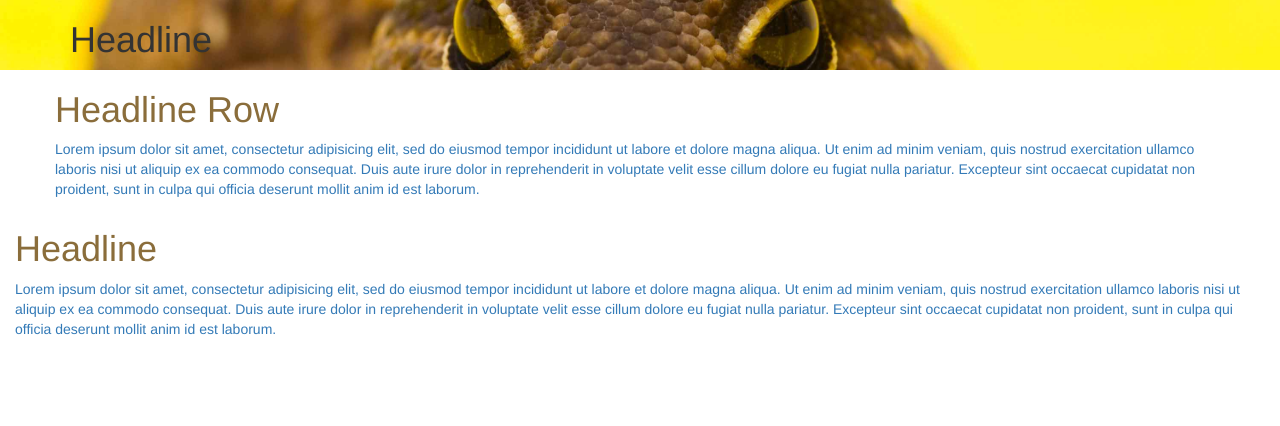
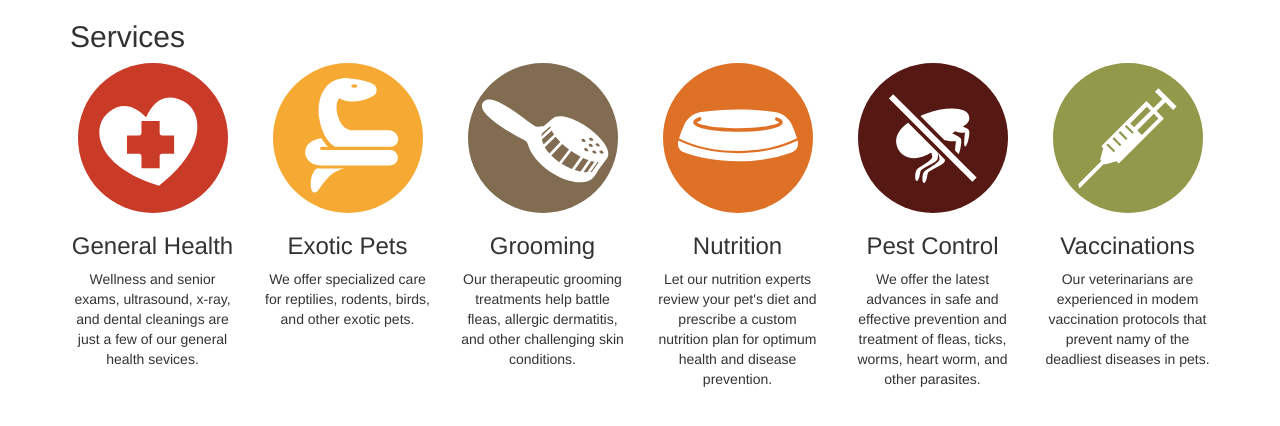
Before and after one commit to GENNEVS/responsive-prj, a plain HTML site: page index.html in a window 1280 px wide. Drawn offline with nearby package versions, Linux system fonts and the light colour scheme.

Commit message:
Offsetting columns added

```diff
--- a/css/styles.css
+++ b/css/styles.css
@@ -1,6 +1,9 @@
-.bgimage {
-  background-image: url('../images/reptiles.jpg');
-  background-position: center center;
-  background-size: cover;
-  /*height: 200px;*/
+.icon {
+  max-width: 150px;
+  margin: 0 auto;
+  display: block;
 }
+
+.services section {
+  text-align: center;
+}
--- a/index.html
+++ b/index.html
@@ -14,22 +14,44 @@
   <title>Bootstrap</title>
 </head>
 <body>
-  <header class="bgimage">
-    <div class="container">
-      <h1>Headline</h1>
+  <div class="services container">
+    <h2>Services</h2>
+    <div class="row">
+      <section class="col-xs-offset-3 col-xs-6 col-sm-offset-0 col-sm-6 col-md-4 col-lg-2">
+        <img class="icon" src="images/icon-health.svg" alt="Icon">
+        <h3>General Health</h3>
+        <p>Wellness and senior exams, ultrasound, x-ray, and dental cleanings are just a few of our general health sevices.</p>
+      </section>
+      <section class="col-xs-offset-3 col-xs-6 col-sm-offset-0 col-sm-6 col-md-4 col-lg-2">
+        <img class="icon" src="images/icon-exoticpets.svg" alt="Icon">
+        <h3>Exotic Pets</h3>
+        <p>We offer specialized care for reptilies, rodents, birds, and other exotic pets.</p>
+      </section>
+
+      <div class="clearfix visible-sm-block"></div>
+
+      <section class="col-xs-offset-3 col-xs-6 col-sm-offset-0 col-sm-6 col-md-4 col-lg-2">
+        <img class="icon" src="images/icon-grooming.svg" alt="Icon">
+        <h3>Grooming</h3>
+        <p>Our therapeutic grooming treatments help battle fleas, allergic dermatitis, and other challenging skin conditions.</p>
+      </section>
+
+      <section class="col-xs-offset-3 col-xs-6 col-sm-offset-0 col-sm-6 col-md-4 col-lg-2">
+        <img class="icon" src="images/icon-nutrition.svg" alt="Icon">
+        <h3>Nutrition</h3>
+        <p>Let our nutrition experts review your pet's diet and prescribe a custom nutrition plan for optimum health and disease prevention.</p>
+      </section>
+      <section class="col-xs-offset-3 col-xs-6 col-sm-offset-0 col-sm-6 col-md-4 col-lg-2">
+        <img class="icon" src="images/icon-petscontrol.svg" alt="Icon">
+        <h3>Pest Control</h3>
+        <p>We offer the latest advances in safe and effective prevention and treatment of fleas, ticks, worms, heart worm, and other parasites.</p>
+      </section>
+      <section class="col-xs-offset-3 col-xs-6 col-sm-offset-0 col-sm-6 col-md-4 col-lg-2">
+        <img class="icon" src="images/icon-vaccinations.svg" alt="Icon">
+        <h3>Vaccinations</h3>
+        <p>Our veterinarians are experienced in modem vaccination protocols that prevent namy of the deadliest diseases in pets.</p>
+      </section>
     </div>
-  </header>
-
-  <div class="container">
-    <div class="row">
-      <h1 class="text-warning">Headline Row</h1>
-      <p class="text-primary">Lorem ipsum dolor sit amet, consectetur adipisicing elit, sed do eiusmod tempor incididunt ut labore et dolore magna aliqua. Ut enim ad minim veniam, quis nostrud exercitation ullamco laboris nisi ut aliquip ex ea commodo consequat. Duis aute irure dolor in reprehenderit in voluptate velit esse cillum dolore eu fugiat nulla pariatur. Excepteur sint occaecat cupidatat non proident, sunt in culpa qui officia deserunt mollit anim id est laborum.</p>
-    </div>
-  </div>
-
-  <div class="container-fluid">
-    <h1 class="text-warning">Headline</h1>
-    <p class="text-primary">Lorem ipsum dolor sit amet, consectetur adipisicing elit, sed do eiusmod tempor incididunt ut labore et dolore magna aliqua. Ut enim ad minim veniam, quis nostrud exercitation ullamco laboris nisi ut aliquip ex ea commodo consequat. Duis aute irure dolor in reprehenderit in voluptate velit esse cillum dolore eu fugiat nulla pariatur. Excepteur sint occaecat cupidatat non proident, sunt in culpa qui officia deserunt mollit anim id est laborum.</p>
   </div>
 
 
```
Also changed, not shown: images/icon-exoticpets.svg (added), images/icon-grooming.svg (added), images/icon-health.svg (added), images/icon-nutrition.svg (added), images/icon-petscontrol.svg (added), images/icon-vaccinations.svg (added).
